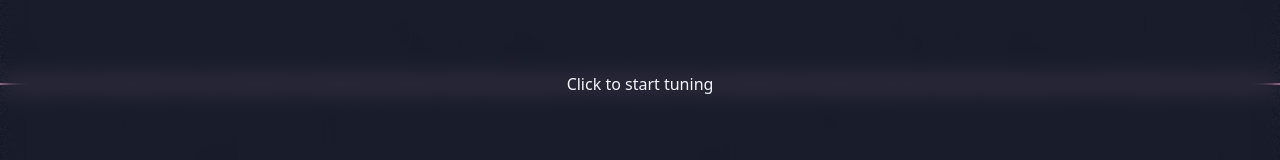
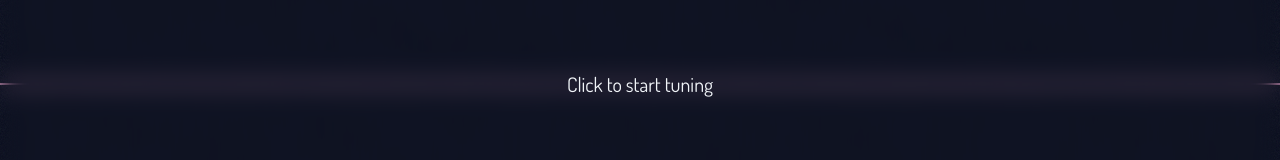
Before and after one commit to felipeantoniob/2ner, a React (Vite) app: page / in a window 1280 px wide. Shown: the part 316-476 px from the top of the page. Built offline with nearby package versions, Linux system fonts and the light colour scheme; what pitchy would draw is missing.

Commit message:
Add font

```diff
--- a/index.html
+++ b/index.html
@@ -5,6 +5,12 @@
     <link rel="icon" type="image/svg+xml" href="/vite.svg" />
     <meta name="viewport" content="width=device-width, initial-scale=1.0" />
     <title>2N</title>
+    <link rel="preconnect" href="https://fonts.googleapis.com" />
+    <link rel="preconnect" href="https://fonts.gstatic.com" crossorigin />
+    <link
+      href="https://fonts.googleapis.com/css2?family=Dosis:wght@200..800&display=swap"
+      rel="stylesheet"
+    />
   </head>
   <body>
     <div id="root"></div>
--- a/src/App.tsx
+++ b/src/App.tsx
@@ -24,7 +24,7 @@ function App() {
       <div className="fixed left-0 top-0 z-40 h-full w-full">
         <svg
           preserveAspectRatio="none"
-          className="opacity-25"
+          className="opacity-15"
           height="100%"
           width="100%"
           viewBox="0 0 250 250"
--- a/src/components/InitOverlay.tsx
+++ b/src/components/InitOverlay.tsx
@@ -20,7 +20,7 @@ const InitOverlay = () => {
           }}
           className="fixed left-0 top-0 z-50 h-screen w-screen backdrop-blur-md"
         >
-          <div className="absolute left-1/2 top-1/2 -translate-x-1/2 -translate-y-1/2 text-slate-100">
+          <div className="absolute left-1/2 top-1/2 -translate-x-1/2 -translate-y-1/2 font-display text-xl text-slate-100">
             Click to start tuning
           </div>
         </button>
--- a/src/components/Tuner.tsx
+++ b/src/components/Tuner.tsx
@@ -15,21 +15,21 @@ function Tuner({ pitch }: TunerProps) {
       >
         <div>
           <div className="mx-auto flex h-24 w-24 flex-row">
-            <div className="flex h-full w-full items-center justify-center text-8xl">
+            <p className="flex h-full w-full items-center justify-center font-display text-8xl font-medium">
               {note?.name}
-            </div>
+            </p>
             <div className="flex h-full w-8 flex-col">
-              <div className="flex flex-1 items-center justify-center text-4xl">
+              <p className="flex flex-1 items-center justify-center font-display text-4xl">
                 {note?.accidental}
-              </div>
-              <div className="flex flex-1 items-center justify-center text-4xl">
+              </p>
+              <p className="flex flex-1 items-center justify-center font-display text-4xl">
                 {note?.octave}
-              </div>
+              </p>
             </div>
           </div>
           <div className="mt-8">
-            <p className="text-center text-2xl">{note?.cents}</p>
-            <p className="text-center text-sm">cents</p>
+            <p className="text-center font-display text-2xl">{note?.cents}</p>
+            <p className="text-center font-display text-base">cents</p>
           </div>
         </div>
       </div>
--- a/tailwind.config.js
+++ b/tailwind.config.js
@@ -2,7 +2,11 @@
 export default {
   content: ["./index.html", "./src/**/*.{js,ts,jsx,tsx}"],
   theme: {
-    extend: {},
+    extend: {
+      fontFamily: {
+        display: ["Dosis"],
+      },
+    },
   },
   plugins: [],
 };
```
